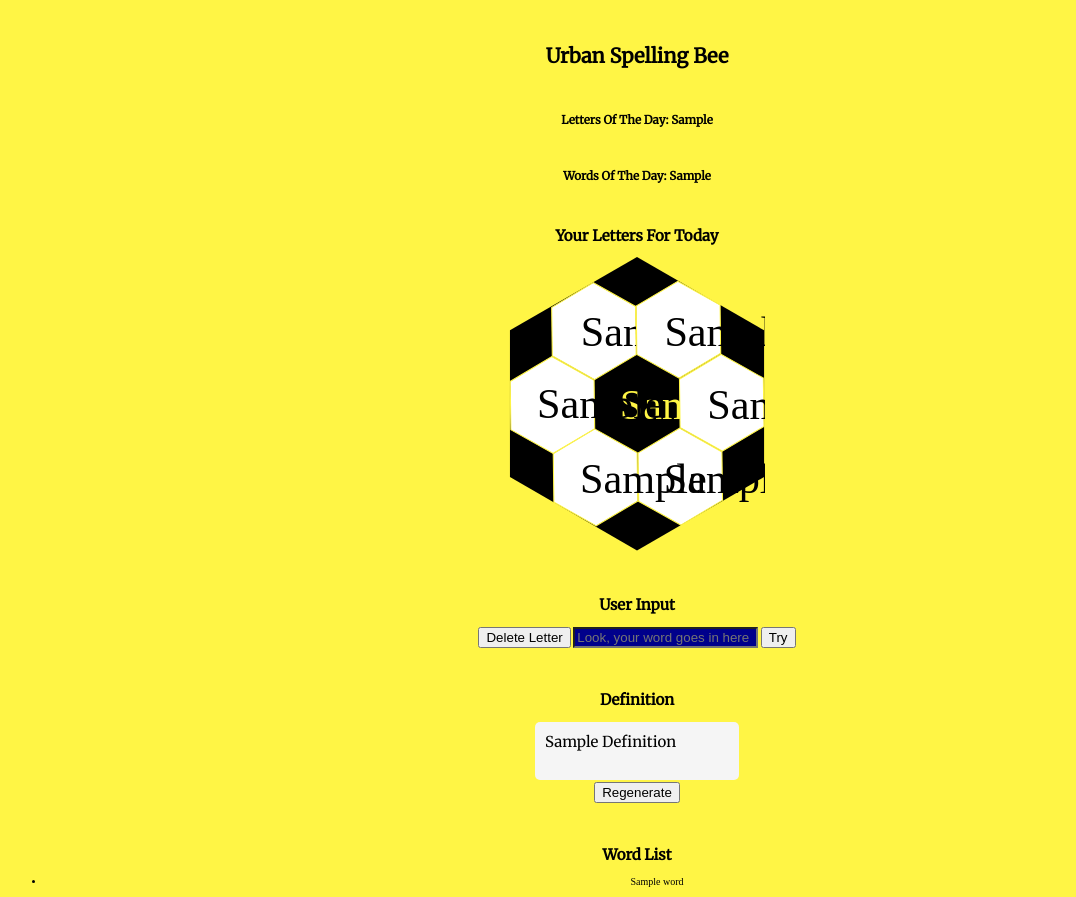
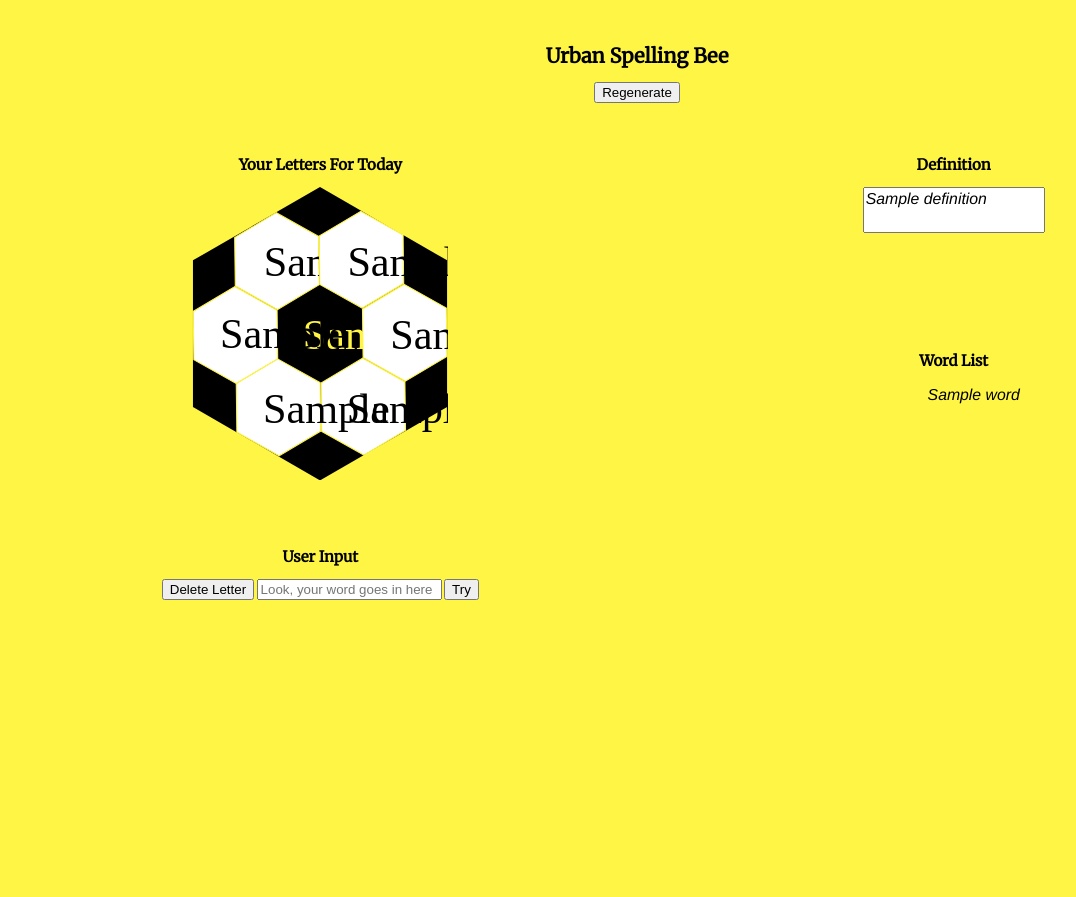
Before and after one commit to curiosdevcookie/Harvard-CS50, a Flask app: template week_11__final-project/spelling_bee/templates/index.html in a window 1280 px wide. Shown: the whole page, without its empty margins (3-1079 px from the left). After the commit the page ends 600 px from the top, so only its background shows below. Run offline with Flask 3, Linux system fonts and the light colour scheme; the template is opened without the code that fills it: most values are stand-ins (such as "Sample title", 1, 10 or a date in 2020).

Commit message:
Update CSS a little.

```diff
--- a/week_11__final-project/spelling_bee/app.py
+++ b/week_11__final-project/spelling_bee/app.py
@@ -139,6 +139,7 @@ def generate_random_seven():
 def generate():
   generate_random_seven()
   delete_all_words()
+  clear_session_definition()
   return redirect("/")
 
 
@@ -151,9 +152,14 @@ def get_definition(term):
 
   c.execute("SELECT definition FROM entries WHERE word=?", (term,))
   definition = c.fetchone()
-  print(f"definition is {definition}")
-
-
+  if definition:
+    # slice the definition from the tuple:
+    definition = definition[0]
+    # slice the first 2 characters from the definition if it starts with "1.":
+    if definition.startswith("1."):
+      definition = definition[2:]
+  else:
+      definition = None
   conn.close()
   return definition
 
@@ -172,7 +178,6 @@ def get_word_from_wordlist(term):
      word = None
 
   conn.close()
-
   return word
 
 def delete_all_words():
@@ -183,3 +188,6 @@ def delete_all_words():
 
     conn.commit()
     conn.close()
+
+def clear_session_definition():
+    session['definition'] = None
--- a/week_11__final-project/spelling_bee/static/css/index.css
+++ b/week_11__final-project/spelling_bee/static/css/index.css
@@ -7,23 +7,58 @@
   font-size: 62.5%;
 
   --font-headings:Merriweather;
+  --font-cursive: 'Helvetica';
   }
-/* #letters{
-  display: flex;
-  flex-direction: column;
-  justify-content: center;
-  align-items: center;
-  border-radius: 50%;
-  aspect-ratio: 1/1;
-  background-color: #f5f5f5;
-} */
 
 body{
   background-color: #FFF545;
   text-align: center;
 }
 
-#input-word{
+main {
+  display: grid;
+  grid-template-areas:
+    "comb definition"
+    "comb list"
+    "input list";
+  grid-template-columns: 1fr 1fr;
+  grid-template-rows: 1fr 1fr 1fr;
+  gap: calc(1rem + 1vw);
+  padding: 1rem;
+  }
+
+#circle-comb{
+  grid-area: comb;
+  }
+
+#input{
+  grid-area: input;
+  }
+
+#definition-section{
+  grid-area: definition;
+  }
+
+#word-list{
+  grid-area: list;
+  }
+#word-list-ul{
+  font-family: var(--font-cursive);
+  font-style: italic;
+  font-size: calc(0.3rem + 1vw);
+  list-style-type: none;
+}
+
+#definition-area{
+  font-family: var(--font-cursive);
+  font-style: italic;
+  font-size: calc(0.3rem + 1vw);
+  resize: none;
+  overflow-y: hidden;
+  }
+
+
+/* #input-word{
   background-color: darkblue;
   color: white;
   pointer-events: none;
@@ -31,13 +66,13 @@ body{
 
 #input-word:invalid{
   background-color: red;
-  }
+  } */
 
 h1, h2, h3, h4, h5, h6{
   font-family: var(--font-headings);
   text-transform: capitalize;
   padding-top: 3rem;
-  }
+}
 
 
 svg{
@@ -52,23 +87,3 @@ svg{
   #_x3C_PolygonBG_x3E_{
     cursor: none;
   }
-
-  textarea{
-    width: auto ;
-    height: auto;
-    border: none;
-    resize: none;
-    font-size: 1.5rem;
-    font-family: var(--font-headings);
-    text-transform: capitalize;
-    background-color: #f5f5f5;
-    padding: 1rem;
-    border-radius: 0.5rem;
-    }
-
-  /* .dynamic {
-  width: 10px;
-  height: 10px;
-  background: yellow;
-  position: absolute;
-} */
--- a/week_11__final-project/spelling_bee/static/js/index.js
+++ b/week_11__final-project/spelling_bee/static/js/index.js
@@ -23,3 +23,22 @@ function deleteLetter() {
   const input = document.getElementById('input-word');
   input.value = input.value.slice(0, -1);
 }
+
+
+// STYLE
+
+(function resizeTextareas() {
+  const textareas = document.querySelectorAll('textarea');
+  console.log(textareas);
+  textareas.forEach((textarea) => {
+    /* Add event listener to each textarea */
+    textarea.addEventListener('input', (event) => {
+      const target = event.target;
+      target.style.height = 'auto';
+      target.style.height = `${target.scrollHeight / 10}rem`;
+    }
+    );
+    /* Initial resize */
+    textarea.style.height = `${textarea.scrollHeight / 10}rem`;
+  });
+}());
--- a/week_11__final-project/spelling_bee/templates/index.html
+++ b/week_11__final-project/spelling_bee/templates/index.html
@@ -15,10 +15,12 @@
 <body>
   <header>
     <h1>Urban Spelling Bee</h1>
+    <form action='/regenerate' method='post'>
+      <button type='submit'>Regenerate</button>
+    </form>
+    <!-- <h3>Letters of the Day: {{ random_seven }}</h3>
 
-    <h3>Letters of the Day: {{ random_seven }}</h3>
-
-    <h3>Words of the Day: {{ words_results }}</h3>
+    <h3>Words of the Day: {{ words_results }}</h3> -->
   </header>
 
   <main>
@@ -102,10 +104,10 @@
       </svg>
     </section>
 
-    <form action="/" method="post">
+    <form id=input action="/" method="post">
         <h2>User Input</h2>
         <button id='delete' type='button'>Delete Letter</button>
-        <input id='input-word' type='text' name='term' placeholder='Look, your word goes in here'>
+        <input id='input-word' type='text' name='term' minlength='4' required placeholder='Look, your word goes in here'>
         <button id='submit' type='submit'>Try</button>
     </form>
 
@@ -115,9 +117,7 @@
       <textarea id='definition-area' name='definition-area' title='Definition' readonly>{{ definition }}</textarea>
     </section>
 
-    <form action='/regenerate' method='post'>
-      <button type='submit'>Regenerate</button>
-    </form>
+
 
     <section id='word-list'>
       <h2>Word List</h2>
```
